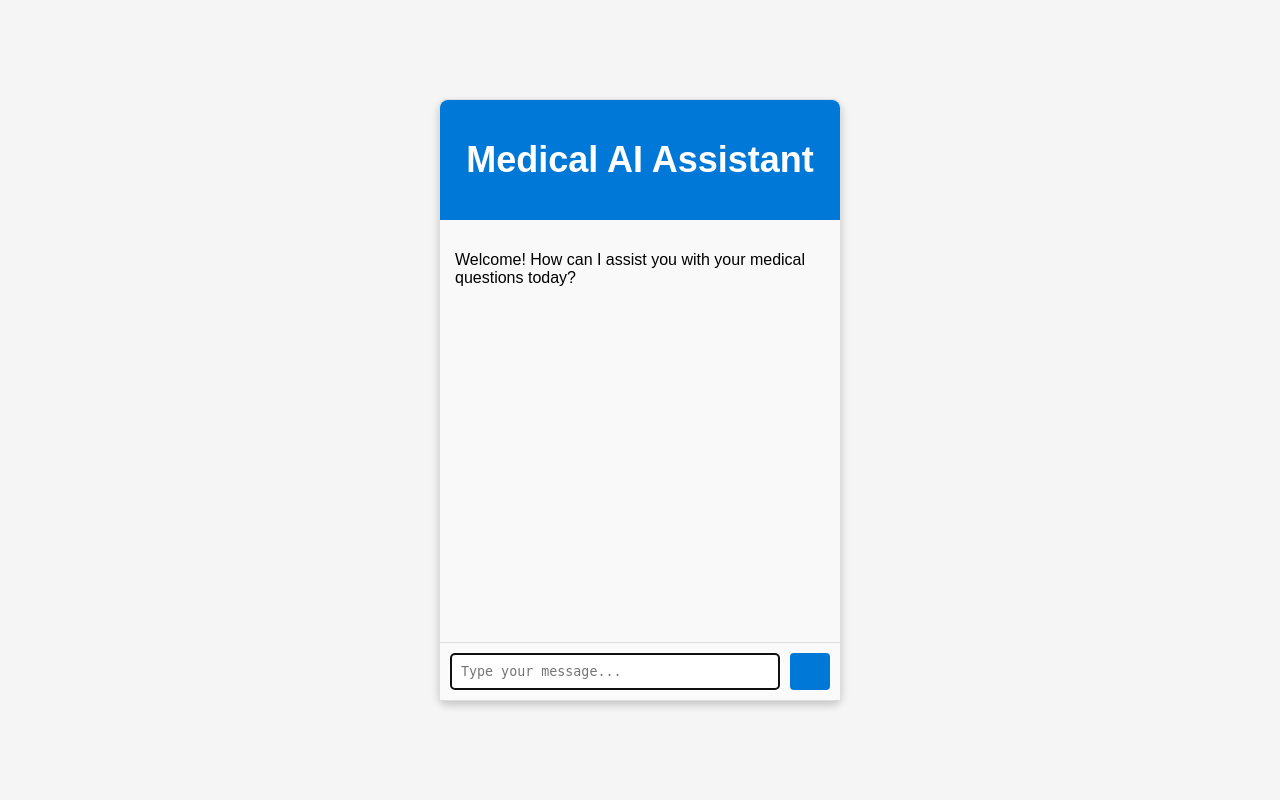
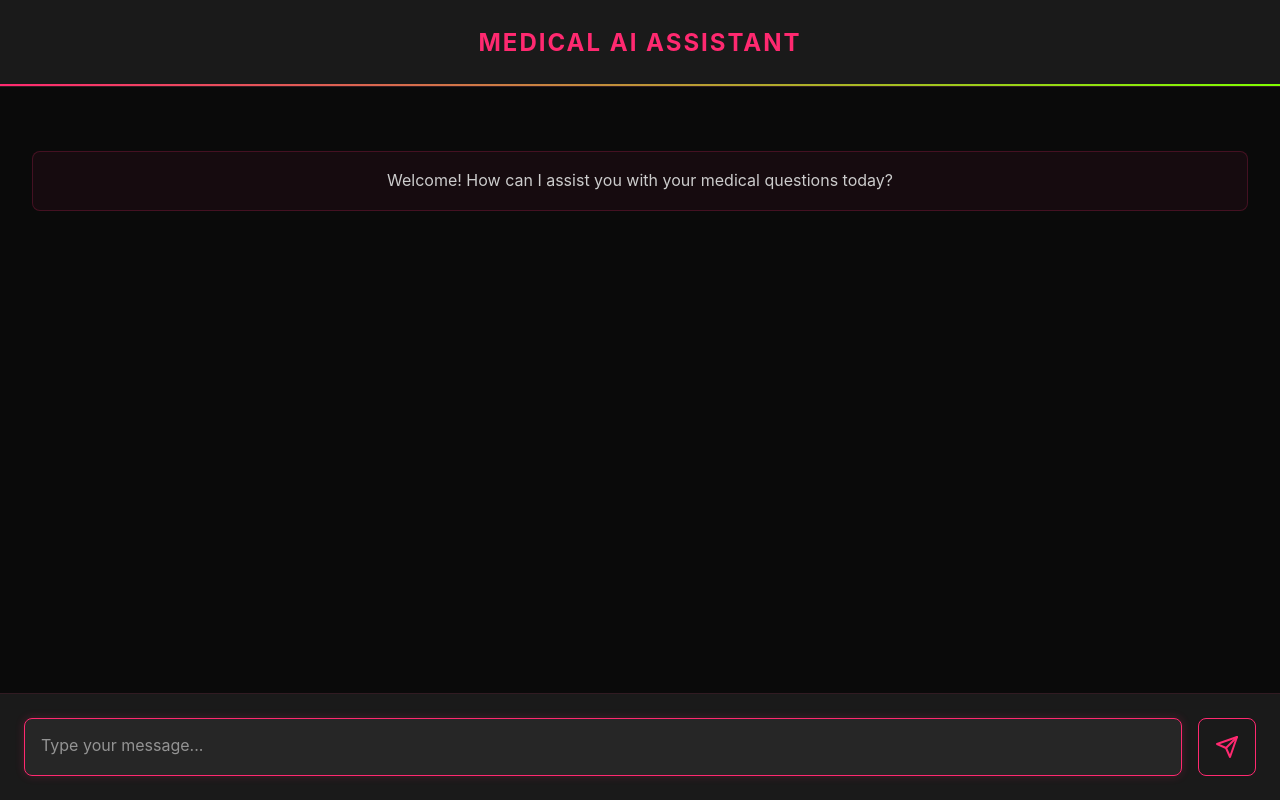
Before and after one commit to Vineeth-Varanasi/Medical-AI-Assistant, a Flask app: page / in a window 1280 px wide. Run offline with Flask 3, Linux system fonts and the light colour scheme.

Commit message:
Update styles.css

```diff
--- a/static/styles.css
+++ b/static/styles.css
@@ -1,87 +1,259 @@
-body {
-    font-family: Arial, sans-serif;
+/* Reset and global styles */
+* {
     margin: 0;
-    background-color: #f5f5f5;
-    display: flex;
-    justify-content: center;
-    align-items: center;
-    height: 100vh;
+    padding: 0;
+    box-sizing: border-box;
 }
 
+:root {
+    --bg-primary: #0a0a0a;
+    --bg-secondary: #1a1a1a;
+    --accent-primary: #ff2970;
+    --accent-secondary: #7fff00;
+    --text-primary: #ffffff;
+    --text-secondary: #cccccc;
+}
+
+body {
+    font-family: 'Inter', -apple-system, BlinkMacSystemFont, sans-serif;
+    line-height: 1.6;
+    background-color: var(--bg-primary);
+    color: var(--text-primary);
+    height: 100vh;
+    margin: 0;
+    overflow: hidden;
+}
+
+/* Chat container */
 .chat-container {
-    width: 400px;
-    height: 600px;
+    height: 100vh;
     display: flex;
     flex-direction: column;
-    border: 1px solid #ddd;
-    border-radius: 8px;
-    background-color: #fff;
-    box-shadow: 0 4px 8px rgba(0, 0, 0, 0.2);
+    background-color: var(--bg-primary);
+    position: relative;
 }
 
+/* Header */
 .chat-header {
-    background-color: #0078d7;
-    color: white;
-    text-align: center;
-    padding: 15px;
-    font-size: 18px;
-    border-top-left-radius: 8px;
-    border-top-right-radius: 8px;
+    padding: 1.5rem;
+    background-color: var(--bg-secondary);
+    position: relative;
+    border-bottom: 1px solid rgba(255, 41, 112, 0.1);
 }
 
+.chat-header h1 {
+    font-size: 1.5rem;
+    text-align: center;
+    color: var(--accent-primary);
+    text-transform: uppercase;
+    letter-spacing: 2px;
+}
+
+.header-accent {
+    position: absolute;
+    bottom: 0;
+    left: 0;
+    width: 100%;
+    height: 2px;
+    background: linear-gradient(90deg, var(--accent-primary), var(--accent-secondary));
+}
+
+/* Chat display area */
 .chat-display {
-    flex: 1;
+    flex-grow: 1;
+    padding: 2rem;
     overflow-y: auto;
-    padding: 15px;
     display: flex;
     flex-direction: column;
-    gap: 10px;
-    background-color: #f9f9f9;
+    gap: 1rem;
+    scrollbar-width: thin;
+    scrollbar-color: var(--accent-primary) var(--bg-secondary);
 }
 
+.chat-display::-webkit-scrollbar {
+    width: 6px;
+}
+
+.chat-display::-webkit-scrollbar-track {
+    background: var(--bg-secondary);
+}
+
+.chat-display::-webkit-scrollbar-thumb {
+    background: var(--accent-primary);
+    border-radius: 3px;
+}
+
+/* Welcome message */
+.welcome-message {
+    text-align: center;
+    color: var(--text-secondary);
+    margin: 2rem 0;
+    padding: 1rem;
+    border: 1px solid rgba(255, 41, 112, 0.2);
+    border-radius: 8px;
+    background: rgba(255, 41, 112, 0.05);
+}
+
+/* Message styles */
 .message {
     max-width: 70%;
-    padding: 10px;
-    border-radius: 10px;
+    padding: 1rem;
+    border-radius: 12px;
+    position: relative;
+    animation: messageAppear 0.3s ease-out;
 }
 
-  .message.user {
-    align-self: flex-end;
-    background-color: #0078d7;
-    color: white;
+@keyframes messageAppear {
+    from {
+        opacity: 0;
+        transform: translateY(10px);
+    }
+    to {
+        opacity: 1;
+        transform: translateY(0);
+    }
 }
 
-  .message.bot {
+.message p {
+    margin: 0;
+    word-wrap: break-word;
+}
+
+/* User message */
+.user {
+    align-self: flex-end;
+    background: linear-gradient(135deg, var(--accent-primary), #ff0055);
+    color: white;
+    margin-left: 20%;
+    box-shadow: 0 2px 10px rgba(255, 41, 112, 0.2);
+}
+
+/* Bot message */
+.bot {
     align-self: flex-start;
-    background-color: #f1f1f1;
-    color: #333;
+    background-color: var(--bg-secondary);
+    color: var(--text-primary);
+    margin-right: 20%;
+    border: 1px solid rgba(127, 255, 0, 0.3);
+    box-shadow: 0 2px 10px rgba(127, 255, 0, 0.1);
+}
+
+/* Typing indicator */
+.typing-indicator {
+    padding: 1rem;
+    display: flex;
+    gap: 0.5rem;
+    align-items: center;
+    margin: 0 2rem;
+}
+
+.typing-indicator span {
+    width: 8px;
+    height: 8px;
+    background-color: var(--accent-secondary);
+    border-radius: 50%;
+    animation: typing 1s infinite ease-in-out;
+}
+
+.typing-indicator span:nth-child(2) {
+    animation-delay: 0.2s;
+}
+
+.typing-indicator span:nth-child(3) {
+    animation-delay: 0.4s;
+}
+
+@keyframes typing {
+    0%, 100% {
+        transform: scale(1);
+        opacity: 0.3;
+    }
+    50% {
+        transform: scale(1.5);
+        opacity: 1;
+    }
+}
+
+.hidden {
+    display: none;
+}
+
+/* Input area */
+.chat-input {
+    padding: 1.5rem;
+    background-color: var(--bg-secondary);
+    display: flex;
+    gap: 1rem;
+    border-top: 1px solid rgba(255, 41, 112, 0.1);
+}
+
+textarea {
+    flex-grow: 1;
+    padding: 1rem;
+    background-color: rgba(255, 255, 255, 0.05);
+    border: 1px solid rgba(255, 41, 112, 0.3);
+    border-radius: 8px;
+    color: var(--text-primary);
+    resize: none;
+    max-height: 150px;
+    font-family: inherit;
+    font-size: 1rem;
+    transition: border-color 0.3s ease;
+}
+
+textarea:focus {
+    outline: none;
+    border-color: var(--accent-primary);
+    box-shadow: 0 0 10px rgba(255, 41, 112, 0.2);
+}
+
+textarea::placeholder {
+    color: rgba(255, 255, 255, 0.5);
+}
+
+button {
+    padding: 1rem;
+    background-color: transparent;
+    border: 1px solid var(--accent-primary);
+    border-radius: 8px;
+    cursor: pointer;
+    display: flex;
+    align-items: center;
+    justify-content: center;
+    transition: all 0.3s ease;
+}
+
+button:hover {
+    background-color: var(--accent-primary);
+    box-shadow: 0 0 15px rgba(255, 41, 112, 0.4);
+}
+
+button svg {
+    width: 24px;
+    height: 24px;
+    stroke: var(--accent-primary);
+    transition: stroke 0.3s ease;
+}
+
+button:hover svg {
+    stroke: white;
+}
+
+/* Responsive design */
+@media (max-width: 768px) {
+    .message {
+        max-width: 85%;
     }
 
     .chat-input {
-    display: flex;
-    padding: 10px;
-    gap: 10px;
-    border-top: 1px solid #ddd;
-    background-color: #fafafa;
+        padding: 1rem;
     }
 
-  .chat-input textarea {
-    flex: 1;
-    padding: 10px;
-    border-radius: 4px;
-    border: 1px solid #ddd;
-    resize: none;
+    textarea {
+        padding: 0.8rem;
     }
 
-  .chat-input button {
-    background-color: #0078d7;
-    color: white;
-    border: none;
-    border-radius: 4px;
-    padding: 10px 20px;
-    cursor: pointer;
+    button {
+        padding: 0.8rem;
     }
-
-  .chat-input button:hover {
-    background-color: #005bb5;
 }
```
Lines whose indentation alone changed are shown as unchanged.
